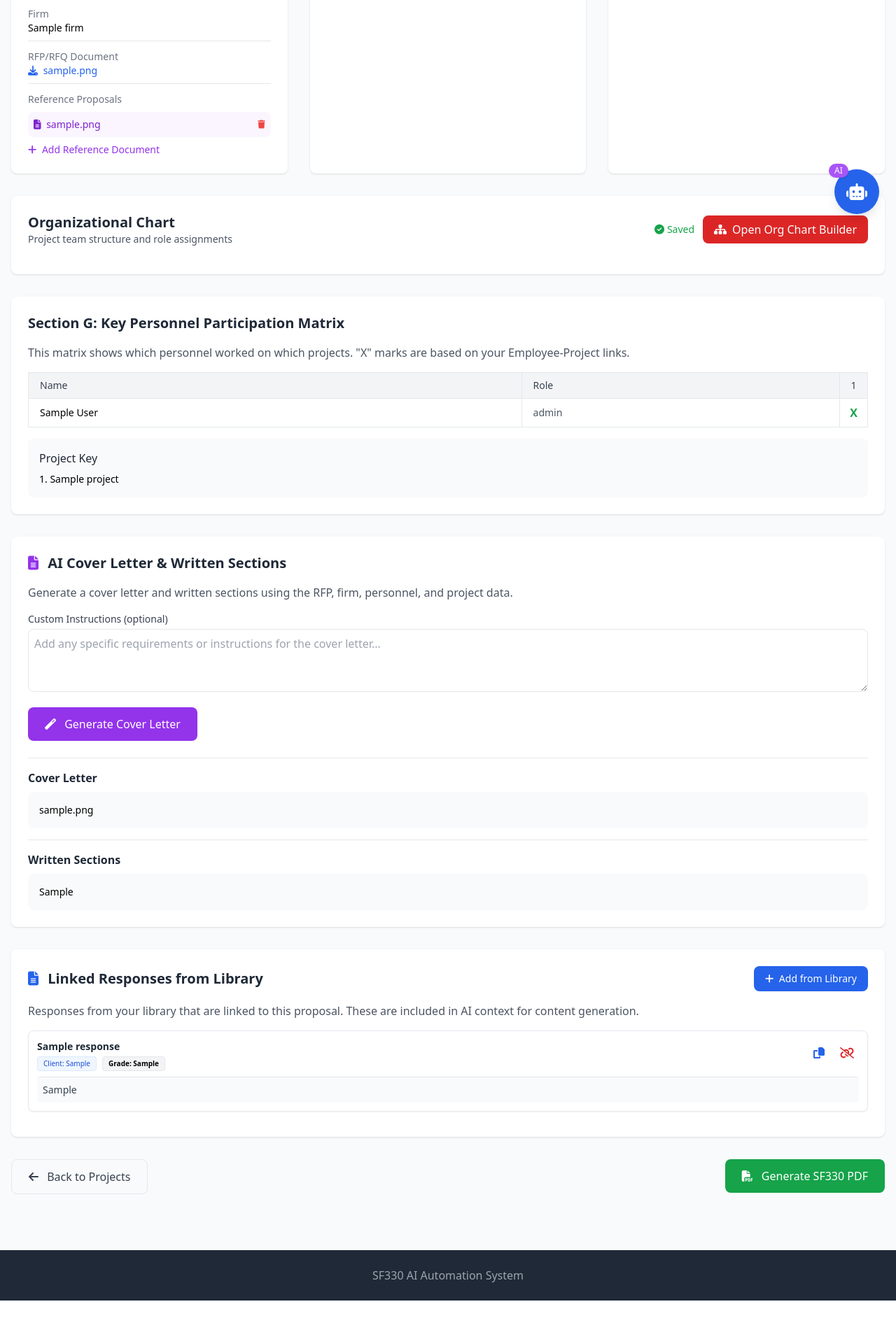
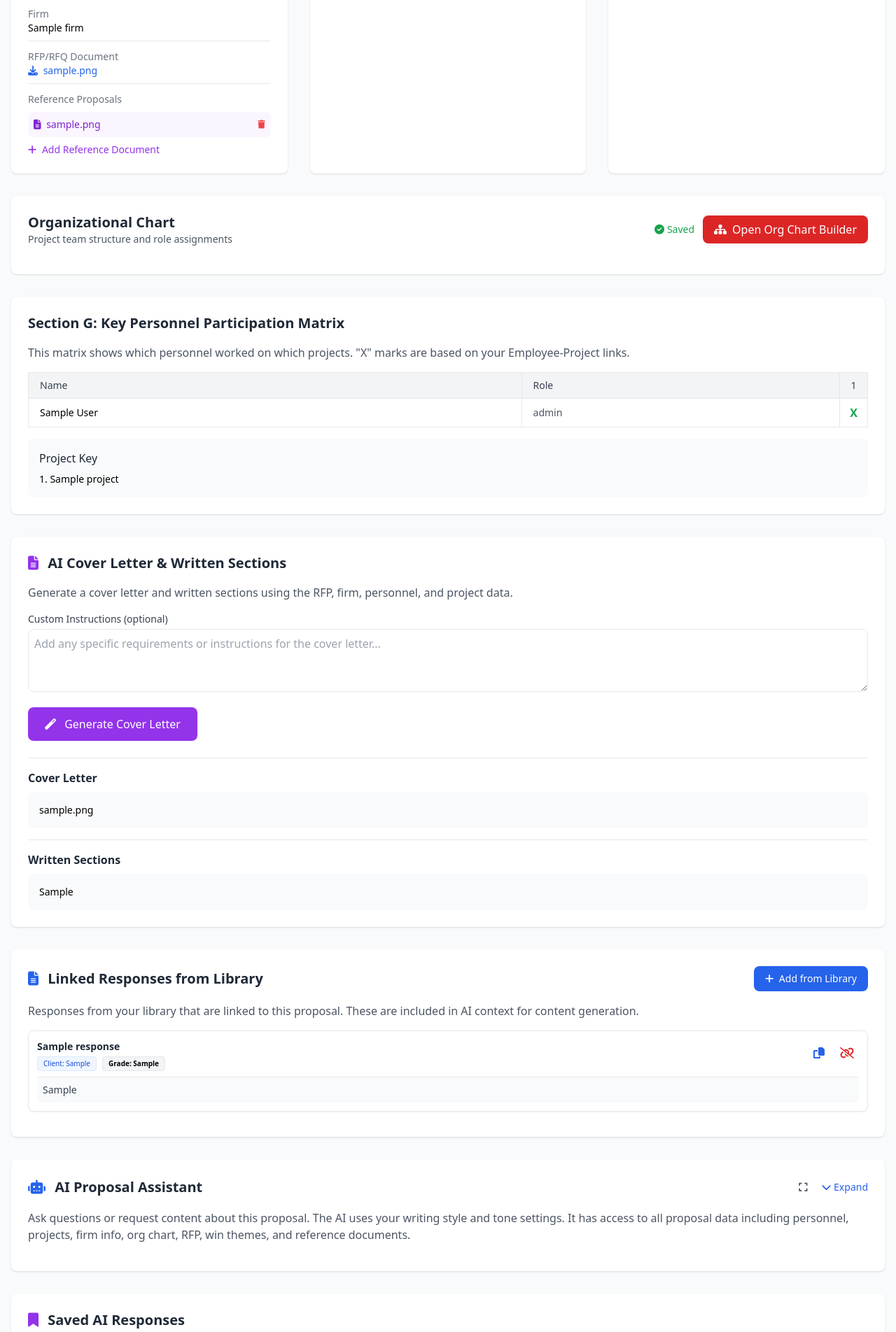
Before and after one commit to mwcraig71/Proposal-Writer, a Flask app: page /proposals/1/step4 in a window 1280 px wide. Shown: the part 470-2374 px from the top of the page at 70% size. Before the commit the page ends 2329 px from the top, so only its background shows below. Run offline with Flask 3, Linux system fonts and the light colour scheme; tables that the repository leaves empty hold one stand-in row (values such as "Sample post"); some libraries are stand-ins or nearby versions.

Commit message:
Update AI assistant to be expandable and appear at the bottom
Modify the AI Proposal Assistant to be an expandable section at the bottom of the page, with fullscreen capabilities and improved message formatting.

Replit-Commit-Author: Agent
Replit-Commit-Session-Id: 55cd1e7c-5ec0-4ca7-8051-f308a6aaf44b
Replit-Commit-Checkpoint-Type: full_checkpoint
Replit-Commit-Event-Id: 38ab0f9f-a64e-4ae5-8bd5-dc73aa4f5cca
Replit-Commit-Screenshot-Url: https://storage.googleapis.com/screenshot-production-us-central1/af2874c8-850c-400e-9904-a383accec6ca/55cd1e7c-5ec0-4ca7-8051-f308a6aaf44b/F53VS3K
Replit-Helium-Checkpoint-Created: true

```diff
--- a/templates/proposal_wizard_step4.html
+++ b/templates/proposal_wizard_step4.html
@@ -228,63 +228,56 @@
     </div>
 </div>
 
-<!-- Floating AI Proposal Assistant -->
-<div id="ai-chat-fab" class="fixed bottom-6 right-6 z-50">
-    <button onclick="toggleFloatingChat()" id="ai-fab-btn" class="w-16 h-16 bg-blue-600 hover:bg-blue-700 text-white rounded-full shadow-lg flex items-center justify-center transition-all duration-300 hover:scale-110">
-        <i class="fas fa-robot text-2xl" id="ai-fab-icon"></i>
-    </button>
-    <span class="absolute -top-2 -left-2 bg-purple-500 text-white text-xs px-2 py-0.5 rounded-full shadow">AI</span>
-</div>
-
-<div id="ai-chat-panel" class="fixed bottom-24 right-6 w-96 max-h-[70vh] bg-white rounded-xl shadow-2xl z-50 hidden flex-col overflow-hidden border border-gray-200">
-    <div class="bg-blue-600 text-white p-4 flex justify-between items-center">
+<!-- AI Proposal Assistant -->
+<div id="ai-assistant-container" class="bg-white rounded-lg shadow p-6 mb-8 transition-all duration-300">
+    <div class="flex items-center justify-between mb-4">
+        <h2 class="text-xl font-semibold text-gray-800">
+            <i class="fas fa-robot text-blue-600 mr-2"></i> AI Proposal Assistant
+        </h2>
         <div class="flex items-center gap-2">
-            <i class="fas fa-robot text-xl"></i>
-            <span class="font-semibold">AI Proposal Assistant</span>
-        </div>
-        <div class="flex items-center gap-2">
-            <button onclick="toggleSavedPanel()" class="p-2 hover:bg-blue-700 rounded-lg transition" title="Saved Responses">
-                <i class="fas fa-bookmark"></i>
+            <button onclick="toggleFullscreen()" id="fullscreen-btn" class="px-3 py-1.5 text-gray-600 hover:text-blue-600 hover:bg-blue-50 rounded-lg transition text-sm" title="Toggle Fullscreen">
+                <i class="fas fa-expand" id="fullscreen-icon"></i>
             </button>
-            <button onclick="toggleFloatingChat()" class="p-2 hover:bg-blue-700 rounded-lg transition">
-                <i class="fas fa-times"></i>
+            <button onclick="toggleAIAssistant()" id="ai-toggle-btn" class="text-blue-600 hover:text-blue-800 text-sm">
+                <i class="fas fa-chevron-down" id="ai-toggle-icon"></i> <span id="ai-toggle-text">Expand</span>
             </button>
         </div>
     </div>
+    <p class="text-gray-600 mb-4">Ask questions or request content about this proposal. The AI uses your writing style and tone settings. It has access to all proposal data including personnel, projects, firm info, org chart, RFP, win themes, and reference documents.</p>
 
-    <div id="ai-chat-messages" class="flex-1 overflow-y-auto p-4 space-y-3 bg-gray-50" style="max-height: 350px; min-height: 250px;">
-        <div class="text-center text-gray-500 py-6" id="ai-chat-empty">
-            <i class="fas fa-robot text-3xl text-gray-300 mb-2"></i>
-            <p class="text-sm">Ask me anything about this proposal.</p>
-            <p class="text-xs text-gray-400 mt-1">I have access to all proposal data.</p>
+    <div id="ai-assistant-content" class="hidden">
+        <div id="ai-chat-messages" class="bg-gray-50 rounded-lg border mb-4 overflow-y-auto p-4 space-y-4" style="height: 400px;">
+            <div class="text-center text-gray-500 py-8" id="ai-chat-empty">
+                <i class="fas fa-robot text-4xl text-gray-300 mb-3"></i>
+                <p>Start a conversation about this proposal.</p>
+                <p class="text-sm mt-1">I have access to all proposal data and will use your configured writing style and tone.</p>
+            </div>
         </div>
-    </div>
 
-    <div id="saved-panel" class="hidden absolute inset-0 bg-white z-10 flex flex-col">
-        <div class="bg-purple-600 text-white p-4 flex justify-between items-center">
-            <span class="font-semibold"><i class="fas fa-bookmark mr-2"></i>Saved Responses</span>
-            <button onclick="toggleSavedPanel()" class="p-2 hover:bg-purple-700 rounded-lg transition">
-                <i class="fas fa-times"></i>
-            </button>
-        </div>
-        <div id="saved-responses-list" class="flex-1 overflow-y-auto p-4">
-            <p class="text-gray-500 text-sm text-center py-4">No saved responses yet.</p>
-        </div>
-    </div>
-
-    <div class="p-3 border-t bg-white">
         <div class="flex gap-2">
-            <textarea id="proposal-ai-prompt" rows="1" class="flex-1 p-2 border rounded-lg resize-none text-sm" placeholder="Ask about this proposal..." onkeydown="if(event.key==='Enter' && !event.shiftKey){event.preventDefault();sendChatMessage();}" oninput="this.style.height='auto';this.style.height=Math.min(this.scrollHeight,80)+'px';"></textarea>
-            <button onclick="sendChatMessage()" id="proposal-ai-send-btn" class="px-3 bg-blue-600 text-white rounded-lg hover:bg-blue-700 transition flex items-center">
+            <textarea id="proposal-ai-prompt" rows="3" class="flex-1 p-3 border rounded-lg resize-none" placeholder="Ask a question or request content about this proposal..." onkeydown="if(event.key==='Enter' && !event.shiftKey){event.preventDefault();sendChatMessage();}"></textarea>
+            <button onclick="sendChatMessage()" id="proposal-ai-send-btn" class="px-4 bg-blue-600 text-white rounded-lg hover:bg-blue-700 transition flex items-center">
                 <i class="fas fa-paper-plane"></i>
             </button>
         </div>
+
         <div class="flex justify-between items-center mt-2">
-            <button onclick="clearChatHistory()" class="text-xs text-gray-400 hover:text-gray-600">
-                <i class="fas fa-trash-alt mr-1"></i> Clear
+            <button onclick="clearChatHistory()" class="text-sm text-gray-500 hover:text-gray-700">
+                <i class="fas fa-trash-alt mr-1"></i> Clear Chat
             </button>
-            <span class="text-[10px] text-gray-400">Enter to send</span>
+            <span class="text-xs text-gray-400">Press Enter to send, Shift+Enter for new line</span>
         </div>
+    </div>
+</div>
+
+<!-- Saved AI Responses -->
+<div class="bg-white rounded-lg shadow p-6 mb-8">
+    <h2 class="text-xl font-semibold text-gray-800 mb-4">
+        <i class="fas fa-bookmark text-purple-600 mr-2"></i> Saved AI Responses
+    </h2>
+    <p class="text-gray-600 mb-4">Responses you've saved from the AI assistant for this proposal.</p>
+    <div id="saved-responses-list" class="space-y-3">
+        <p class="text-gray-500 text-sm italic">Loading saved responses...</p>
     </div>
 </div>
 
@@ -400,34 +393,52 @@ async function deleteRefDoc(refId) {
 
 // AI Proposal Assistant Functions
 let chatHistory = [];
+let isFullscreen = false;
 
-function toggleFloatingChat() {
-    const panel = document.getElementById('ai-chat-panel');
-    const fabIcon = document.getElementById('ai-fab-icon');
+function toggleAIAssistant() {
+    const content = document.getElementById('ai-assistant-content');
+    const icon = document.getElementById('ai-toggle-icon');
+    const text = document.getElementById('ai-toggle-text');
 
-    if (panel.classList.contains('hidden')) {
-        panel.classList.remove('hidden');
-        panel.classList.add('flex');
-        fabIcon.classList.remove('fa-robot');
-        fabIcon.classList.add('fa-times');
+    if (content.classList.contains('hidden')) {
+        content.classList.remove('hidden');
+        icon.classList.remove('fa-chevron-down');
+        icon.classList.add('fa-chevron-up');
+        text.textContent = 'Collapse';
     } else {
-        panel.classList.add('hidden');
-        panel.classList.remove('flex');
-        fabIcon.classList.remove('fa-times');
-        fabIcon.classList.add('fa-robot');
-        document.getElementById('saved-panel').classList.add('hidden');
+        content.classList.add('hidden');
+        icon.classList.remove('fa-chevron-up');
+        icon.classList.add('fa-chevron-down');
+        text.textContent = 'Expand';
     }
 }
 
-function toggleSavedPanel() {
-    const savedPanel = document.getElementById('saved-panel');
-    if (savedPanel.classList.contains('hidden')) {
-        savedPanel.classList.remove('hidden');
-        savedPanel.classList.add('flex');
-        loadSavedResponses();
+function toggleFullscreen() {
+    const container = document.getElementById('ai-assistant-container');
+    const chatMessages = document.getElementById('ai-chat-messages');
+    const icon = document.getElementById('fullscreen-icon');
+    const content = document.getElementById('ai-assistant-content');
+
+    isFullscreen = !isFullscreen;
+
+    if (isFullscreen) {
+        container.classList.add('fixed', 'inset-4', 'z-50', 'max-w-none', 'overflow-auto');
+        container.style.margin = '0';
+        chatMessages.style.height = 'calc(100vh - 280px)';
+        icon.classList.remove('fa-expand');
+        icon.classList.add('fa-compress');
+        content.classList.remove('hidden');
+        document.getElementById('ai-toggle-icon').classList.remove('fa-chevron-down');
+        document.getElementById('ai-toggle-icon').classList.add('fa-chevron-up');
+        document.getElementById('ai-toggle-text').textContent = 'Collapse';
+        document.body.style.overflow = 'hidden';
     } else {
-        savedPanel.classList.add('hidden');
-        savedPanel.classList.remove('flex');
+        container.classList.remove('fixed', 'inset-4', 'z-50', 'max-w-none', 'overflow-auto');
+        container.style.margin = '';
+        chatMessages.style.height = '400px';
+        icon.classList.remove('fa-compress');
+        icon.classList.add('fa-expand');
+        document.body.style.overflow = '';
     }
 }
 
@@ -441,22 +452,20 @@ function addMessageToChat(role, content) {
 
     const bubble = document.createElement('div');
     bubble.className = role === 'user'
-        ? 'bg-blue-600 text-white rounded-lg px-3 py-2 max-w-[85%] text-sm'
-        : 'bg-white border rounded-lg px-3 py-2 max-w-[85%] shadow-sm text-sm';
+        ? 'bg-blue-600 text-white rounded-lg px-4 py-3 max-w-4xl'
+        : 'bg-white border rounded-lg px-4 py-3 max-w-4xl shadow-sm';
 
     if (role === 'assistant') {
-        const actions = document.createElement('div');
-        actions.className = 'flex justify-end gap-2 mt-2 pt-2 border-t border-gray-100';
-        actions.innerHTML = '<button onclick="saveMessage(this)" class="text-[10px] text-green-600 hover:text-green-800"><i class="fas fa-save"></i> Save</button><button onclick="copyMessage(this)" class="text-[10px] text-blue-600 hover:text-blue-800"><i class="fas fa-copy"></i> Copy</button>';
+        const header = document.createElement('div');
+        header.className = 'flex justify-between items-center mb-3 pb-2 border-b';
+        header.innerHTML = '<span class="text-xs text-gray-500"><i class="fas fa-robot mr-1"></i> AI Assistant</span><div class="flex gap-3"><button onclick="saveMessage(this)" class="text-xs text-green-600 hover:text-green-800"><i class="fas fa-save mr-1"></i>Save</button><button onclick="copyMessage(this)" class="text-xs text-blue-600 hover:text-blue-800"><i class="fas fa-copy mr-1"></i>Copy</button></div>';
+        bubble.appendChild(header);
+    }
 
-        const text = document.createElement('div');
-        text.className = 'whitespace-pre-wrap';
-        text.textContent = content;
-        bubble.appendChild(text);
-        bubble.appendChild(actions);
-    } else {
-        bubble.textContent = content;
-    }
+    const text = document.createElement('div');
+    text.className = 'whitespace-pre-wrap text-sm leading-relaxed';
+    text.textContent = content;
+    bubble.appendChild(text);
 
     msgDiv.appendChild(bubble);
     container.appendChild(msgDiv);
@@ -518,7 +527,59 @@ async function sendChatMessage() {
 function clearChatHistory() {
     if (!confirm('Clear chat history?')) return;
     chatHistory = [];
-    document.getElementById('ai-chat-messages').innerHTML = '<div class="text-center text-gray-500 py-6" id="ai-chat-empty"><i class="fas fa-robot text-3xl text-gray-300 mb-2"></i><p class="text-sm">Ask me anything about this proposal.</p><p class="text-xs text-gray-400 mt-1">I have access to all proposal data.</p></div>';
+    document.getElementById('ai-chat-messages').innerHTML = '<div class="text-center text-gray-500 py-8" id="ai-chat-empty"><i class="fas fa-robot text-4xl text-gray-300 mb-3"></i><p>Start a conversation about this proposal.</p><p class="text-sm mt-1">I have access to all proposal data and will use your configured writing style and tone.</p></div>';
+}
+
+async function loadSavedResponses() {
+    try {
+        const res = await fetch('/api/proposals/{{ proposal.id }}/saved-responses');
+        const data = await res.json();
+        const container = document.getElementById('saved-responses-list');
+
+        if (data.success && data.responses.length > 0) {
+            container.innerHTML = data.responses.map(r => `
+                <div class="bg-gray-50 border rounded-lg p-4">
+                    <div class="flex justify-between items-start mb-2">
+                        <div>
+                            ${r.label ? `<span class="font-medium text-gray-800">${r.label}</span>` : ''}
+                            <span class="text-xs text-gray-500 ${r.label ? 'ml-2' : ''}">${new Date(r.created_at).toLocaleString()}</span>
+                        </div>
+                        <div class="flex gap-2">
+                            <button onclick="copySavedResponse(this)" class="text-xs text-blue-600 hover:text-blue-800"><i class="fas fa-copy"></i> Copy</button>
+                            <button onclick="deleteSavedResponse(${r.id})" class="text-xs text-red-600 hover:text-red-800"><i class="fas fa-trash"></i> Delete</button>
+                        </div>
+                    </div>
+                    ${r.prompt ? `<p class="text-xs text-gray-500 mb-2 italic">Prompt: "${r.prompt.substring(0, 100)}${r.prompt.length > 100 ? '...' : ''}"</p>` : ''}
+                    <p class="text-sm text-gray-700 whitespace-pre-wrap saved-content">${r.response}</p>
+                </div>
+            `).join('');
+        } else {
+            container.innerHTML = '<p class="text-gray-500 text-sm italic">No saved responses yet. Use the AI assistant above and click "Save" to save responses here.</p>';
+        }
+    } catch (error) {
+        console.error('Error loading saved responses:', error);
+    }
+}
+
+function copySavedResponse(btn) {
+    const text = btn.closest('.bg-gray-50').querySelector('.saved-content').textContent;
+    navigator.clipboard.writeText(text);
+    const original = btn.innerHTML;
+    btn.innerHTML = '<i class="fas fa-check"></i> Copied!';
+    setTimeout(() => btn.innerHTML = original, 2000);
+}
+
+async function deleteSavedResponse(id) {
+    if (!confirm('Delete this saved response?')) return;
+    try {
+        const res = await fetch(`/api/proposals/{{ proposal.id }}/saved-responses/${id}`, { method: 'DELETE' });
+        const data = await res.json();
+        if (data.success) {
+            loadSavedResponses();
+        }
+    } catch (error) {
+        console.error('Error deleting response:', error);
+    }
 }
 
 function copyMessage(btn) {
```
